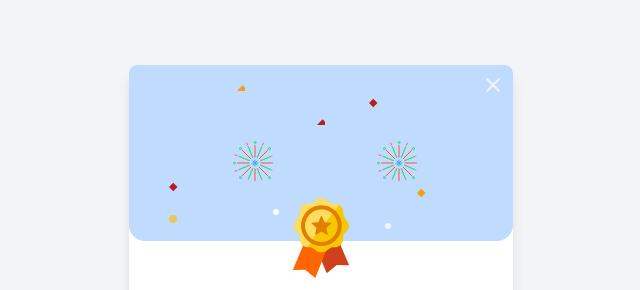
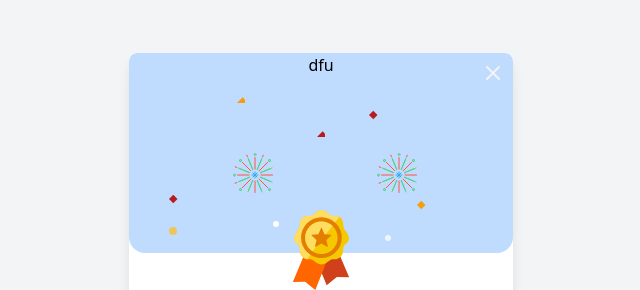
Before and after one commit to 1Golam20178/Congratulation-page, a plain HTML site: page index.html in a window 1280 px wide. Shown: the part 111-401 px from the top of the page, without its empty margins (319-959 px from the left). Drawn offline with nearby package versions, Linux system fonts and the light colour scheme.

Commit message:
2st commit

```diff
--- a/index.html
+++ b/index.html
@@ -11,7 +11,7 @@
 <div class="bg-white shadow-lg rounded-lg max-w-sm text-center relative overflow-hidden">
     <div class="bg-blue-200  rounded-t-lg rounded-b-2xl ">
 
-
+dfu
         <div class="pr-40 pt-2">
             <div class="w-2 h-2 animate-ping  overflow-hidden inline-block">
                 <div class="h-2 w-2 bg-yellow-500 rotate-45 transform origin-bottom-left"></div>
```
